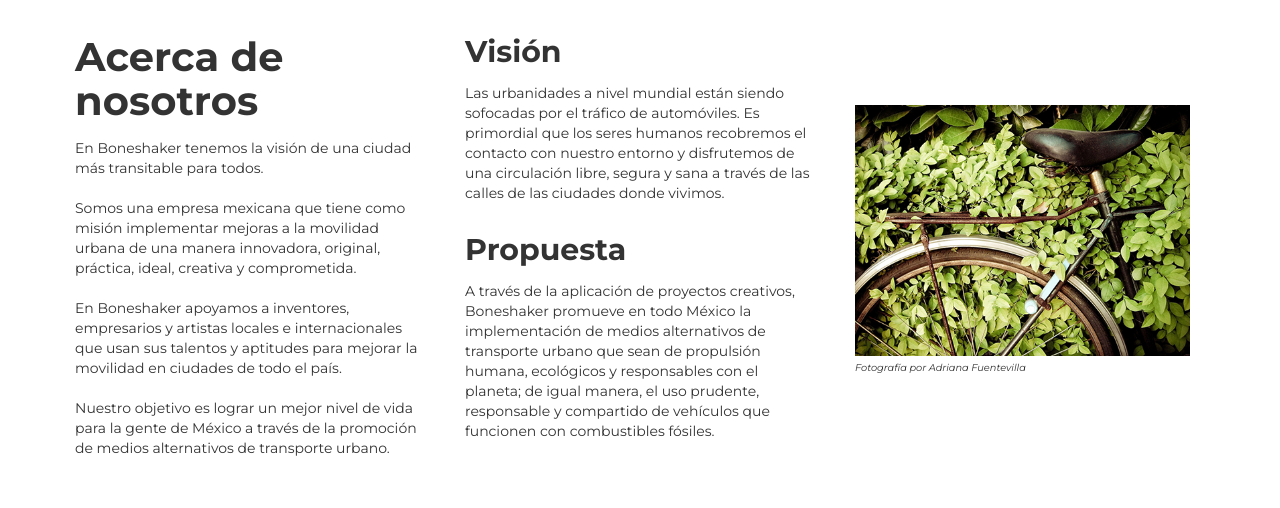
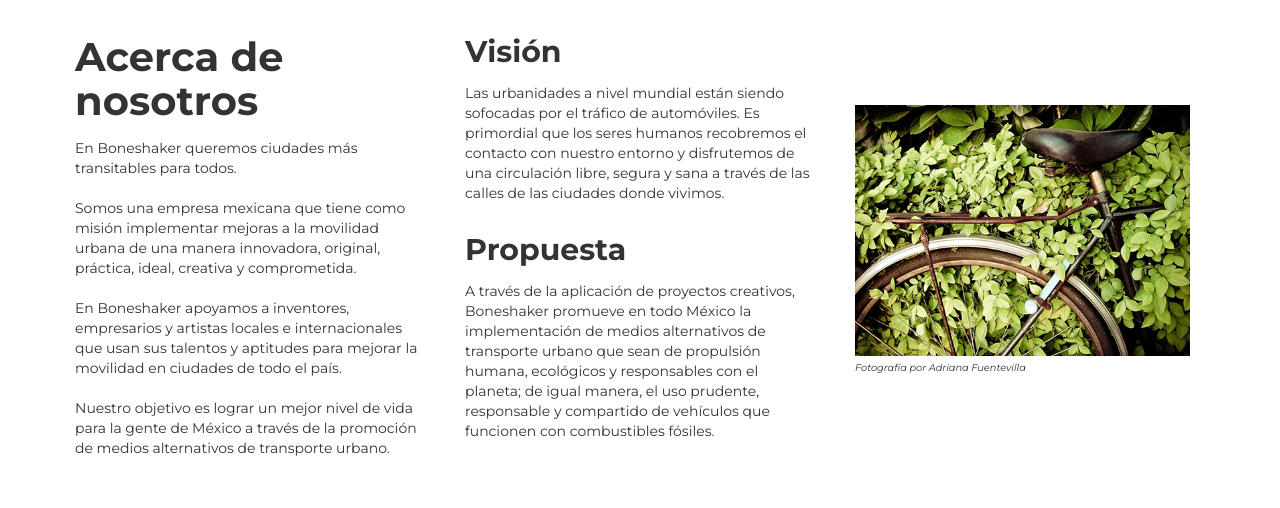
Before and after one commit to boneshakermx/boneshakermx.github.io, a plain HTML site: page index.html in a window 1280 px wide. Shown: the part 1000-1508 px from the top of the page. Drawn offline with Linux system fonts and the light colour scheme; files that its build step writes are made by us from their sources; a script that the page names is missing.

Commit message:
Update index.html
Corrected copy in about section.

```diff
--- a/index.html
+++ b/index.html
@@ -74,7 +74,7 @@
       <div class="column-33">
         <h1 class="large-font"><b>Acerca de nosotros</b></h1>
           <br>
-          <p>En Boneshaker tenemos la visión de una ciudad más transitable para todos.<br><br>Somos una empresa mexicana que tiene como misión implementar mejoras a la movilidad urbana de una manera innovadora, original, práctica, ideal, creativa y comprometida.<br><br> En Boneshaker apoyamos a inventores, empresarios y artistas locales e internacionales que usan sus talentos y aptitudes para mejorar la movilidad en ciudades de todo el país.<br><br> Nuestro objetivo es lograr un mejor nivel de vida para la gente de México a través de la promoción de medios alternativos de transporte urbano.</p>
+          <p>En Boneshaker queremos ciudades más transitables para todos.<br><br>Somos una empresa mexicana que tiene como misión implementar mejoras a la movilidad urbana de una manera innovadora, original, práctica, ideal, creativa y comprometida.<br><br> En Boneshaker apoyamos a inventores, empresarios y artistas locales e internacionales que usan sus talentos y aptitudes para mejorar la movilidad en ciudades de todo el país.<br><br> Nuestro objetivo es lograr un mejor nivel de vida para la gente de México a través de la promoción de medios alternativos de transporte urbano.</p>
       </div>
       <div class="column-33">
         <h1><b>Visión</b></h1>
```
